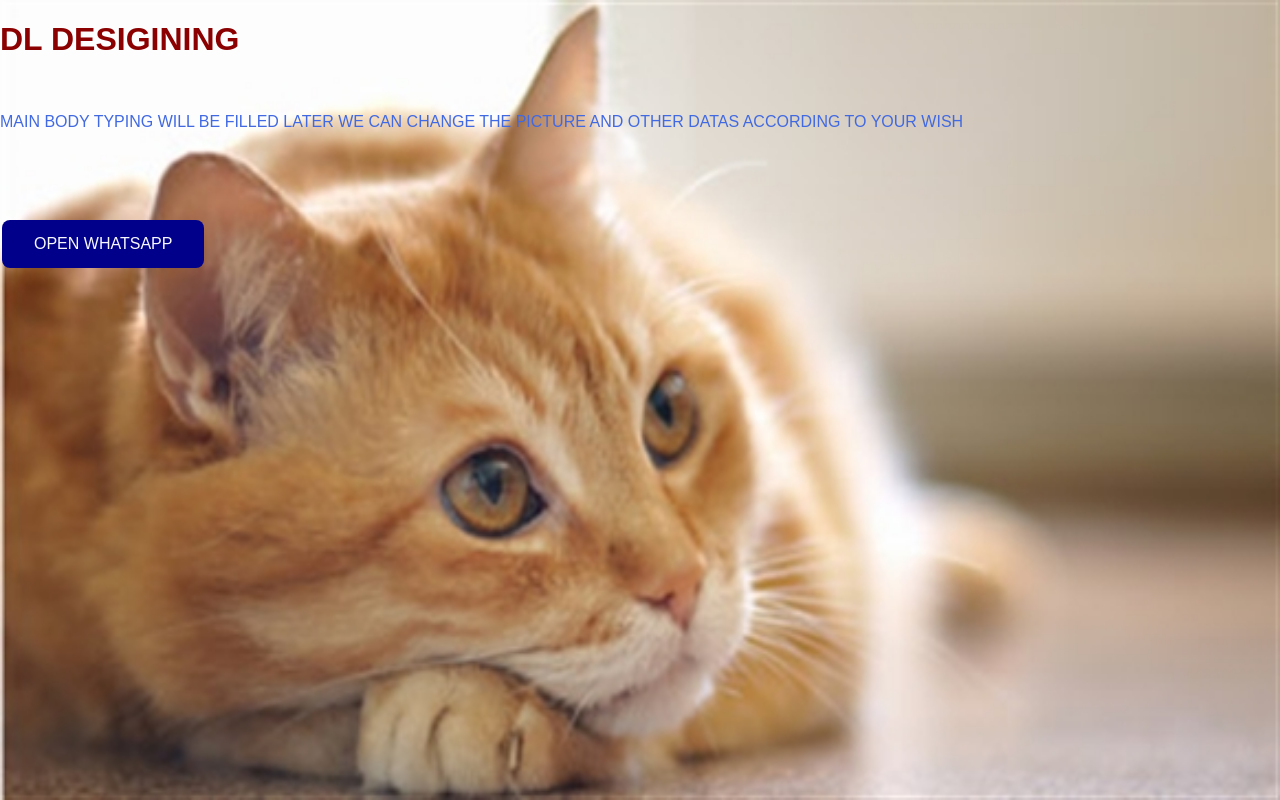
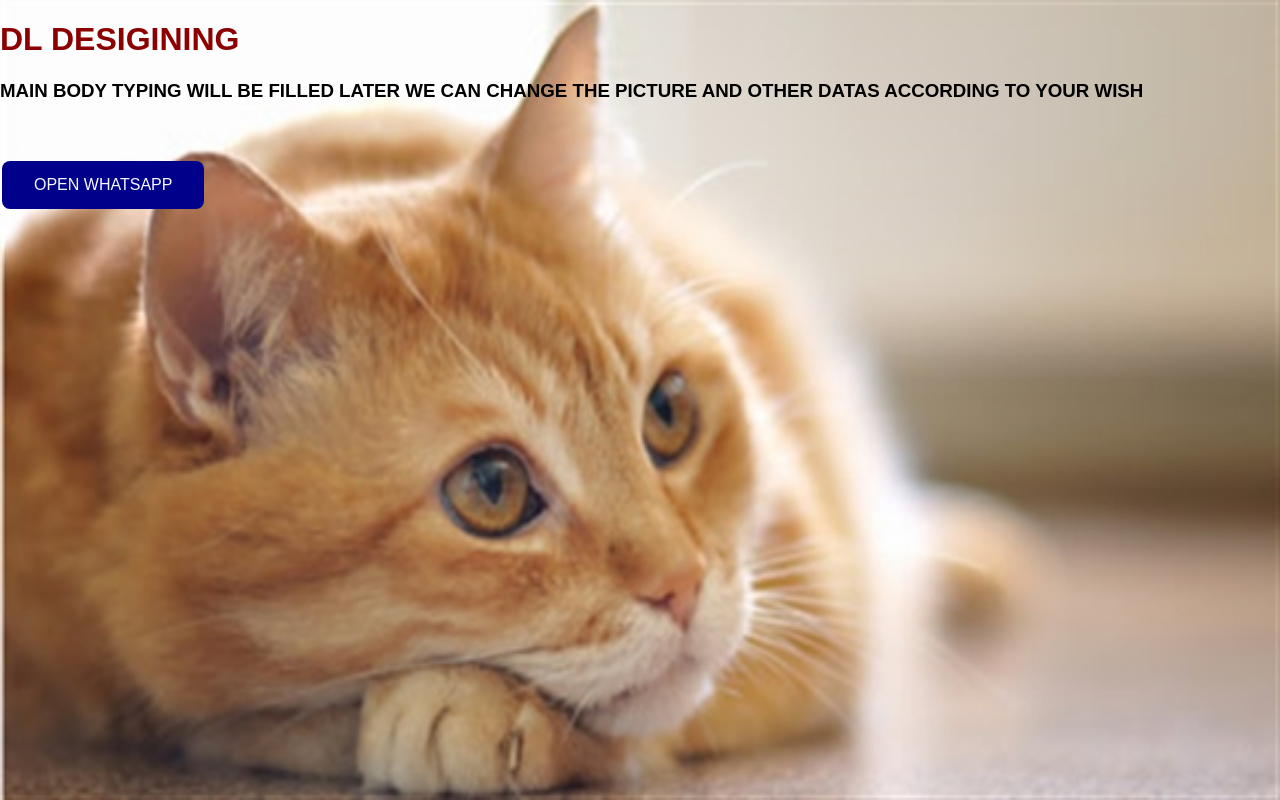
Before and after one commit to DemonGuru/website, a plain HTML site: page index.html in a window 1280 px wide. Drawn offline with Linux system fonts and the light colour scheme.

Commit message:
changed type

```diff
--- a/index.html
+++ b/index.html
@@ -13,15 +13,13 @@
   <h1>
     DL DESIGINING
   </h1>
-  <p>
-   <bold>
+  <h3>
     MAIN BODY TYPING WILL BE FILLED LATER
     WE CAN CHANGE THE PICTURE AND OTHER DATAS ACCORDING TO YOUR WISH
-    </bold>
-  </p>
+  </h3>
   <br>
   <br>
-  <a href="http://wa.me/+919095064152/">
+  <a href="http://wa.me/+919791537965/">
   <my-button class="btn">OPEN WHATSAPP</my-button>
   </a>
   <script src="DL Designs script.js"></script>
```
